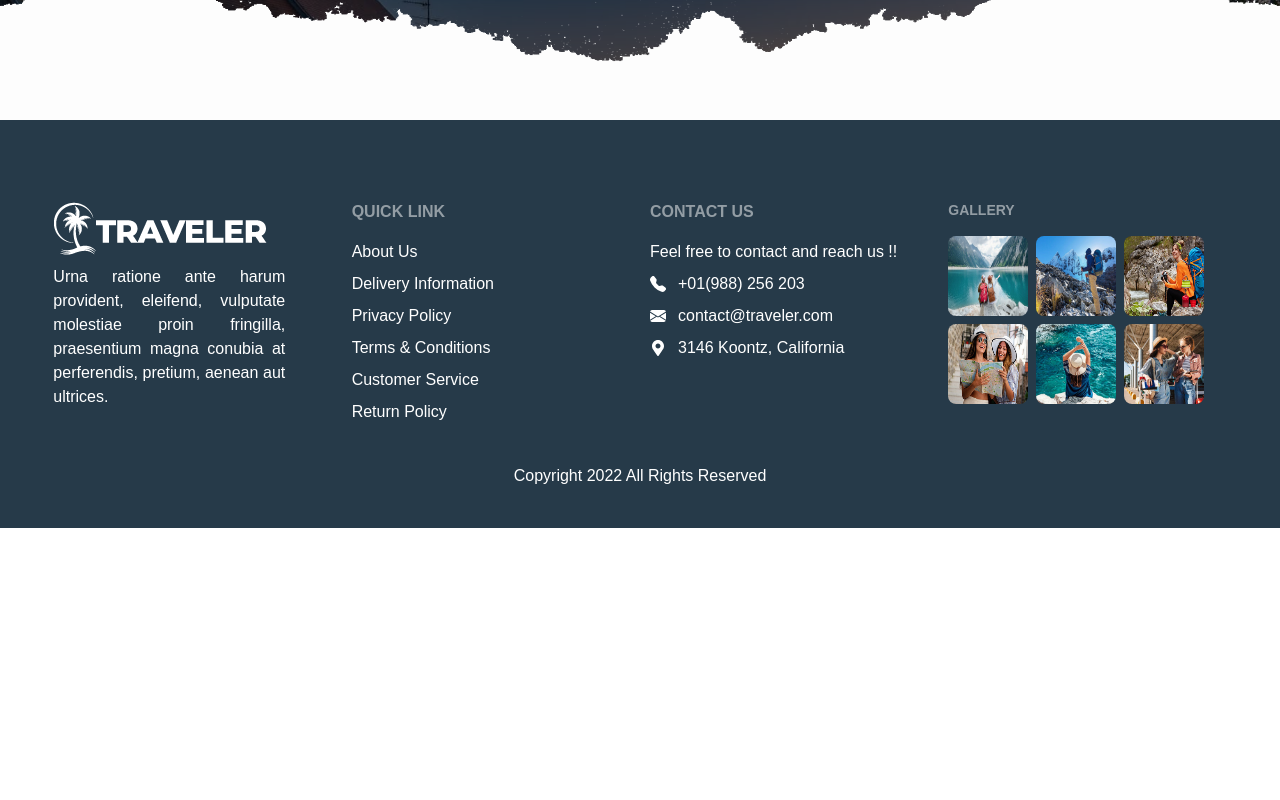
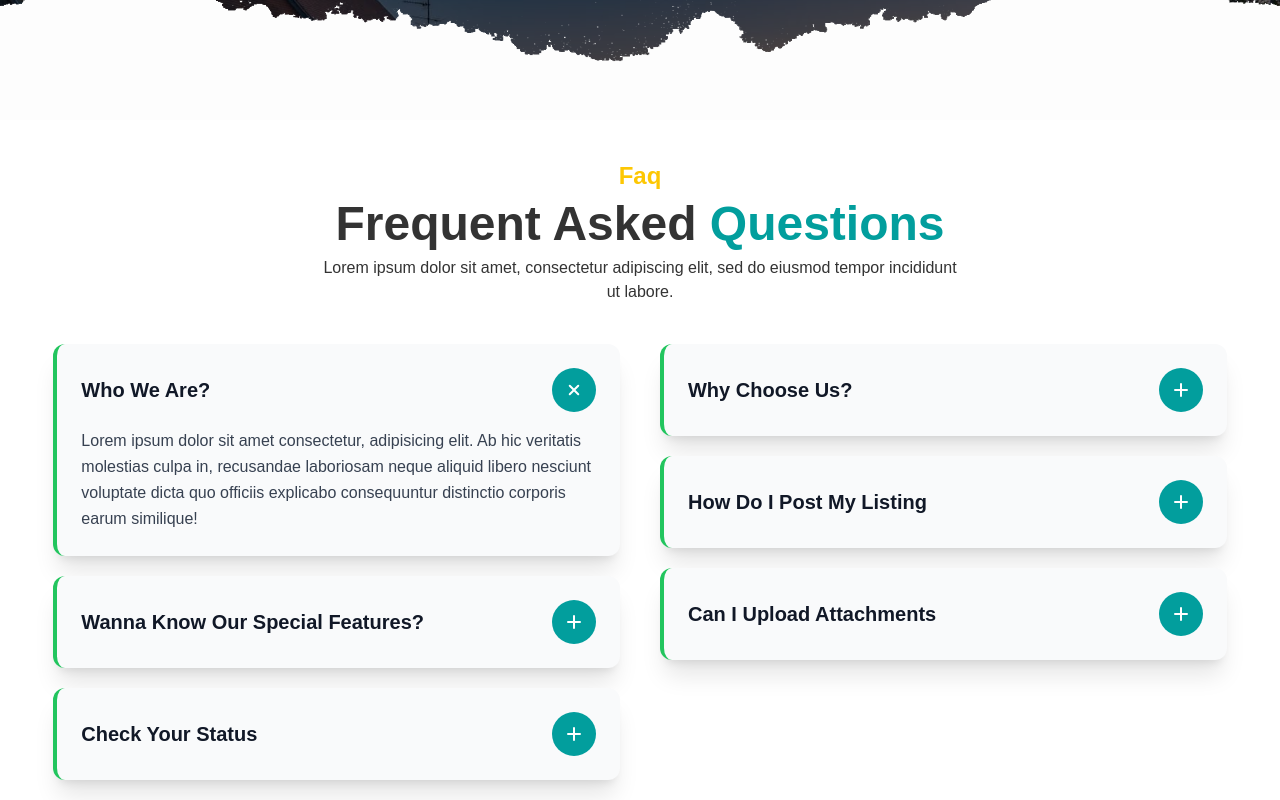
Before and after one commit to ismailjosim/traveler-client, a React (Create React App) app: page /faq in a window 1280 px wide. Shown: the part 360-1160 px from the top of the page. Before the commit the page ends 888 px from the top, so only its background shows below. Built offline with nearby package versions, Linux system fonts and the light colour scheme; no server answers.

Commit message:
add faqs section

```diff
--- a/src/components/FAQs/FAQs.jsx
+++ b/src/components/FAQs/FAQs.jsx
@@ -1,10 +1,128 @@
 import React from 'react';
 import PageHeading from '../../utilities/PageHeading';
+import SectionHeading from '../../utilities/SectionHeading';
+
+
 
 const FAQs = () => {
+    const heading = {
+        subHeading: 'Faq',
+        headingOne: 'Frequent Asked',
+        headingTwo: "Questions",
+        describe: "Lorem ipsum dolor sit amet, consectetur adipiscing elit, sed do eiusmod tempor incididunt ut labore."
+    }
+
     return (
         <div>
             <PageHeading headTitle={'faq'}></PageHeading>
+            <SectionHeading heading={heading} />
+            <div className='w-11/12 mx-auto mb-10'>
+                <div className="grid lg:grid-cols-2 grid-cols-1 lg:gap-10">
+                    <div className=''>
+                        <details className="group border-l-4 border-green-500 bg-gray-50 p-6 [&_summary::-webkit-details-marker]:hidden mb-5 shadow-xl rounded-xl" open>
+                            <summary className="flex items-center justify-between cursor-pointer">
+                                <h2 className="text-xl font-bold text-gray-900">Who We Are?</h2>
+                                <span className="ml-1.5 flex-shrink-0 rounded-full bg-primary p-1.5 text-white sm:p-3">
+                                    <svg xmlns="http://www.w3.org/2000/svg" className="flex-shrink-0 w-5 h-5 transition duration-300 group-open:-rotate-45" viewBox="0 0 20 20" fill="currentColor" >
+                                        <path fill-rule="evenodd" d="M10 3a1 1 0 011 1v5h5a1 1 0 110 2h-5v5a1 1 0 11-2 0v-5H4a1 1 0 110-2h5V4a1 1 0 011-1z" clip-rule="evenodd" />
+                                    </svg>
+                                </span>
+                            </summary>
+                            <p className="mt-4 leading-relaxed text-gray-700">
+                                Lorem ipsum dolor sit amet consectetur, adipisicing elit. Ab hic veritatis
+                                molestias culpa in, recusandae laboriosam neque aliquid libero nesciunt
+                                voluptate dicta quo officiis explicabo consequuntur distinctio corporis
+                                earum similique!
+                            </p>
+                        </details>
+                        <details className="group border-l-4 border-green-500 bg-gray-50 p-6 [&_summary::-webkit-details-marker]:hidden mb-5 shadow-xl rounded-xl" >
+                            <summary className="flex items-center justify-between cursor-pointer">
+                                <h2 className="text-xl font-bold text-gray-900">Wanna Know Our Special Features?</h2>
+                                <span className="ml-1.5 flex-shrink-0 rounded-full bg-primary p-1.5 text-white sm:p-3">
+                                    <svg xmlns="http://www.w3.org/2000/svg" className="flex-shrink-0 w-5 h-5 transition duration-300 group-open:-rotate-45" viewBox="0 0 20 20" fill="currentColor" >
+                                        <path fill-rule="evenodd" d="M10 3a1 1 0 011 1v5h5a1 1 0 110 2h-5v5a1 1 0 11-2 0v-5H4a1 1 0 110-2h5V4a1 1 0 011-1z" clip-rule="evenodd" />
+                                    </svg>
+                                </span>
+                            </summary>
+                            <p className="mt-4 leading-relaxed text-gray-700">
+                                Lorem ipsum dolor sit amet consectetur, adipisicing elit. Ab hic veritatis
+                                molestias culpa in, recusandae laboriosam neque aliquid libero nesciunt
+                                voluptate dicta quo officiis explicabo consequuntur distinctio corporis
+                                earum similique!
+                            </p>
+                        </details>
+                        <details className="group border-l-4 border-green-500 bg-gray-50 p-6 [&_summary::-webkit-details-marker]:hidden mb-5 shadow-xl rounded-xl" >
+                            <summary className="flex items-center justify-between cursor-pointer">
+                                <h2 className="text-xl font-bold text-gray-900">Check Your Status</h2>
+                                <span className="ml-1.5 flex-shrink-0 rounded-full bg-primary p-1.5 text-white sm:p-3">
+                                    <svg xmlns="http://www.w3.org/2000/svg" className="flex-shrink-0 w-5 h-5 transition duration-300 group-open:-rotate-45" viewBox="0 0 20 20" fill="currentColor" >
+                                        <path fill-rule="evenodd" d="M10 3a1 1 0 011 1v5h5a1 1 0 110 2h-5v5a1 1 0 11-2 0v-5H4a1 1 0 110-2h5V4a1 1 0 011-1z" clip-rule="evenodd" />
+                                    </svg>
+                                </span>
+                            </summary>
+                            <p className="mt-4 leading-relaxed text-gray-700">
+                                Lorem ipsum dolor sit amet consectetur, adipisicing elit. Ab hic veritatis
+                                molestias culpa in, recusandae laboriosam neque aliquid libero nesciunt
+                                voluptate dicta quo officiis explicabo consequuntur distinctio corporis
+                                earum similique!
+                            </p>
+                        </details>
+                    </div>
+                    <div>
+                        <details className="group border-l-4 border-green-500 bg-gray-50 p-6 [&_summary::-webkit-details-marker]:hidden mb-5 shadow-xl rounded-xl" >
+                            <summary className="flex items-center justify-between cursor-pointer">
+                                <h2 className="text-xl font-bold text-gray-900">Why Choose Us?</h2>
+                                <span className="ml-1.5 flex-shrink-0 rounded-full bg-primary p-1.5 text-white sm:p-3">
+                                    <svg xmlns="http://www.w3.org/2000/svg" className="flex-shrink-0 w-5 h-5 transition duration-300 group-open:-rotate-45" viewBox="0 0 20 20" fill="currentColor" >
+                                        <path fill-rule="evenodd" d="M10 3a1 1 0 011 1v5h5a1 1 0 110 2h-5v5a1 1 0 11-2 0v-5H4a1 1 0 110-2h5V4a1 1 0 011-1z" clip-rule="evenodd" />
+                                    </svg>
+                                </span>
+                            </summary>
+                            <p className="mt-4 leading-relaxed text-gray-700">
+                                Lorem ipsum dolor sit amet consectetur, adipisicing elit. Ab hic veritatis
+                                molestias culpa in, recusandae laboriosam neque aliquid libero nesciunt
+                                voluptate dicta quo officiis explicabo consequuntur distinctio corporis
+                                earum similique!
+                            </p>
+                        </details>
+                        <details className="group border-l-4 border-green-500 bg-gray-50 p-6 [&_summary::-webkit-details-marker]:hidden mb-5 shadow-xl rounded-xl" >
+                            <summary className="flex items-center justify-between cursor-pointer">
+                                <h2 className="text-xl font-bold text-gray-900">How Do I Post My Listing</h2>
+                                <span className="ml-1.5 flex-shrink-0 rounded-full bg-primary p-1.5 text-white sm:p-3">
+                                    <svg xmlns="http://www.w3.org/2000/svg" className="flex-shrink-0 w-5 h-5 transition duration-300 group-open:-rotate-45" viewBox="0 0 20 20" fill="currentColor" >
+                                        <path fill-rule="evenodd" d="M10 3a1 1 0 011 1v5h5a1 1 0 110 2h-5v5a1 1 0 11-2 0v-5H4a1 1 0 110-2h5V4a1 1 0 011-1z" clip-rule="evenodd" />
+                                    </svg>
+                                </span>
+                            </summary>
+                            <p className="mt-4 leading-relaxed text-gray-700">
+                                Lorem ipsum dolor sit amet consectetur, adipisicing elit. Ab hic veritatis
+                                molestias culpa in, recusandae laboriosam neque aliquid libero nesciunt
+                                voluptate dicta quo officiis explicabo consequuntur distinctio corporis
+                                earum similique!
+                            </p>
+                        </details>
+                        <details className="group border-l-4 border-green-500 bg-gray-50 p-6 [&_summary::-webkit-details-marker]:hidden mb-5 shadow-xl rounded-xl" >
+                            <summary className="flex items-center justify-between cursor-pointer">
+                                <h2 className="text-xl font-bold text-gray-900">Can I Upload Attachments</h2>
+                                <span className="ml-1.5 flex-shrink-0 rounded-full bg-primary p-1.5 text-white sm:p-3">
+                                    <svg xmlns="http://www.w3.org/2000/svg" className="flex-shrink-0 w-5 h-5 transition duration-300 group-open:-rotate-45" viewBox="0 0 20 20" fill="currentColor" >
+                                        <path fill-rule="evenodd" d="M10 3a1 1 0 011 1v5h5a1 1 0 110 2h-5v5a1 1 0 11-2 0v-5H4a1 1 0 110-2h5V4a1 1 0 011-1z" clip-rule="evenodd" />
+                                    </svg>
+                                </span>
+                            </summary>
+                            <p className="mt-4 leading-relaxed text-gray-700">
+                                Lorem ipsum dolor sit amet consectetur, adipisicing elit. Ab hic veritatis
+                                molestias culpa in, recusandae laboriosam neque aliquid libero nesciunt
+                                voluptate dicta quo officiis explicabo consequuntur distinctio corporis
+                                earum similique!
+                            </p>
+                        </details>
+                    </div>
+                </div>
+
+
+            </div>
+
         </div>
     );
 };
--- a/src/layouts/Header.jsx
+++ b/src/layouts/Header.jsx
@@ -12,6 +12,7 @@ const Header = () => {
         <li><Link className='hover:text-primary uppercase hover:bg-transparent font-semibold' to='/destination'>Destination</Link></li>
         <li><Link className='hover:text-primary uppercase hover:bg-transparent font-semibold' to='/blog'>blog</Link></li>
         <li><Link className='hover:text-primary uppercase hover:bg-transparent font-semibold' to='/contact'>Contact Us</Link></li>
+        <li><Link className='hover:text-primary uppercase hover:bg-transparent font-semibold' to='/faq'>FAQs</Link></li>
         <li><Link className='hover:text-primary uppercase hover:bg-transparent font-semibold' to='/login'>login/register</Link></li>
 
     </>
```
